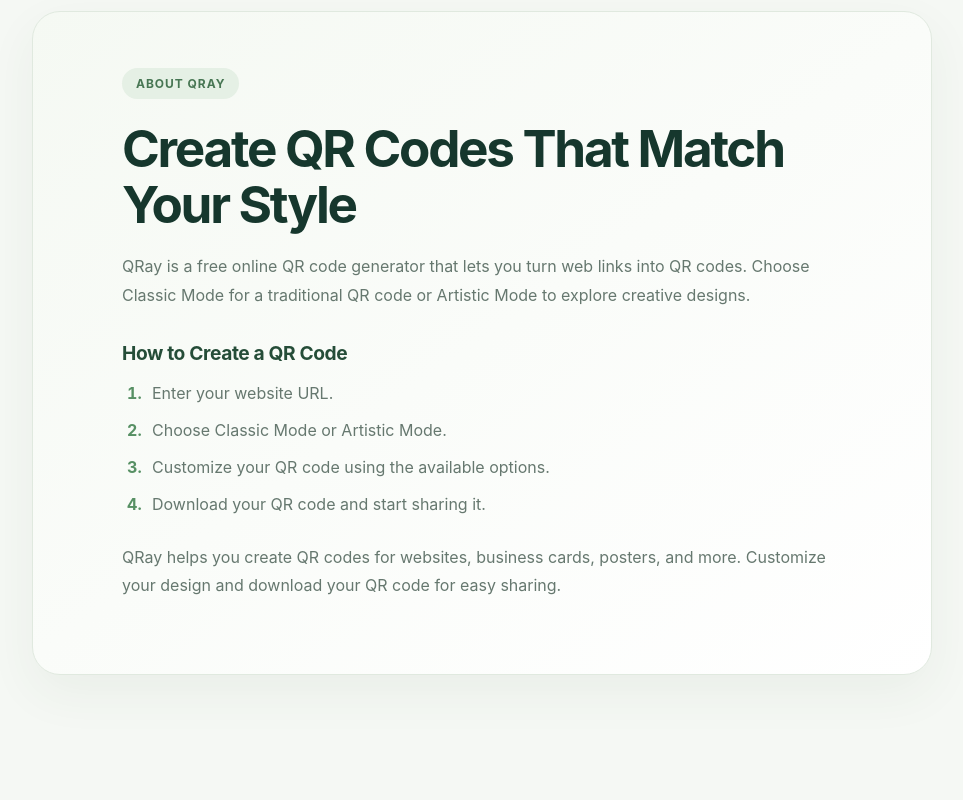
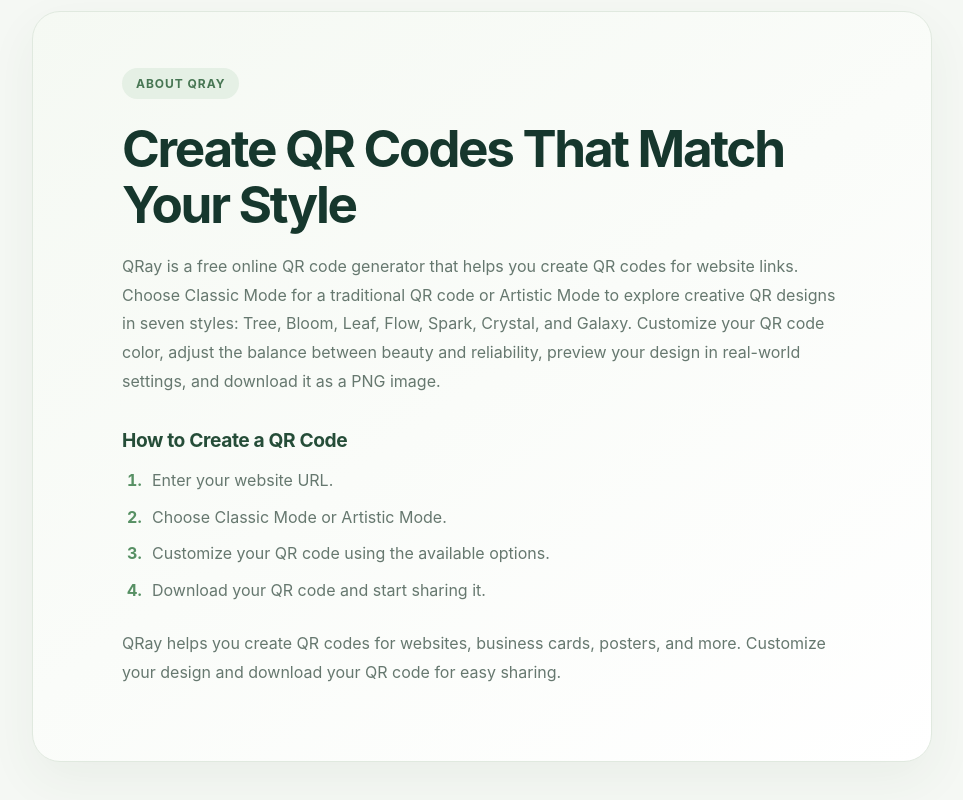
Before and after one commit to insafdave/qray, a React (Vite) app: page / in a window 1280 px wide. Shown: the part 1708-2508 px from the top of the page, without its empty margins (158-1121 px from the left). Before the commit the page ends 2463 px from the top, so only its background shows below. Built offline with nearby package versions, Linux system fonts and the light colour scheme.

Commit message:
Enhance description in App component to clarify QR code features and customization options

```diff
--- a/src/App.jsx
+++ b/src/App.jsx
@@ -1349,9 +1349,13 @@
           <h2>Create QR Codes That Match Your Style</h2>
 
           <p>
-            QRay is a free online QR code generator that lets you turn web links
-            into QR codes. Choose Classic Mode for a traditional QR code or
-            Artistic Mode to explore creative designs.
+            QRay is a free online QR code generator that helps you create QR
+            codes for website links. Choose Classic Mode for a traditional QR
+            code or Artistic Mode to explore creative QR designs in seven
+            styles: Tree, Bloom, Leaf, Flow, Spark, Crystal, and Galaxy.
+            Customize your QR code color, adjust the balance between beauty and
+            reliability, preview your design in real-world settings, and
+            download it as a PNG image.
           </p>
 
           <h3>How to Create a QR Code</h3>
```
